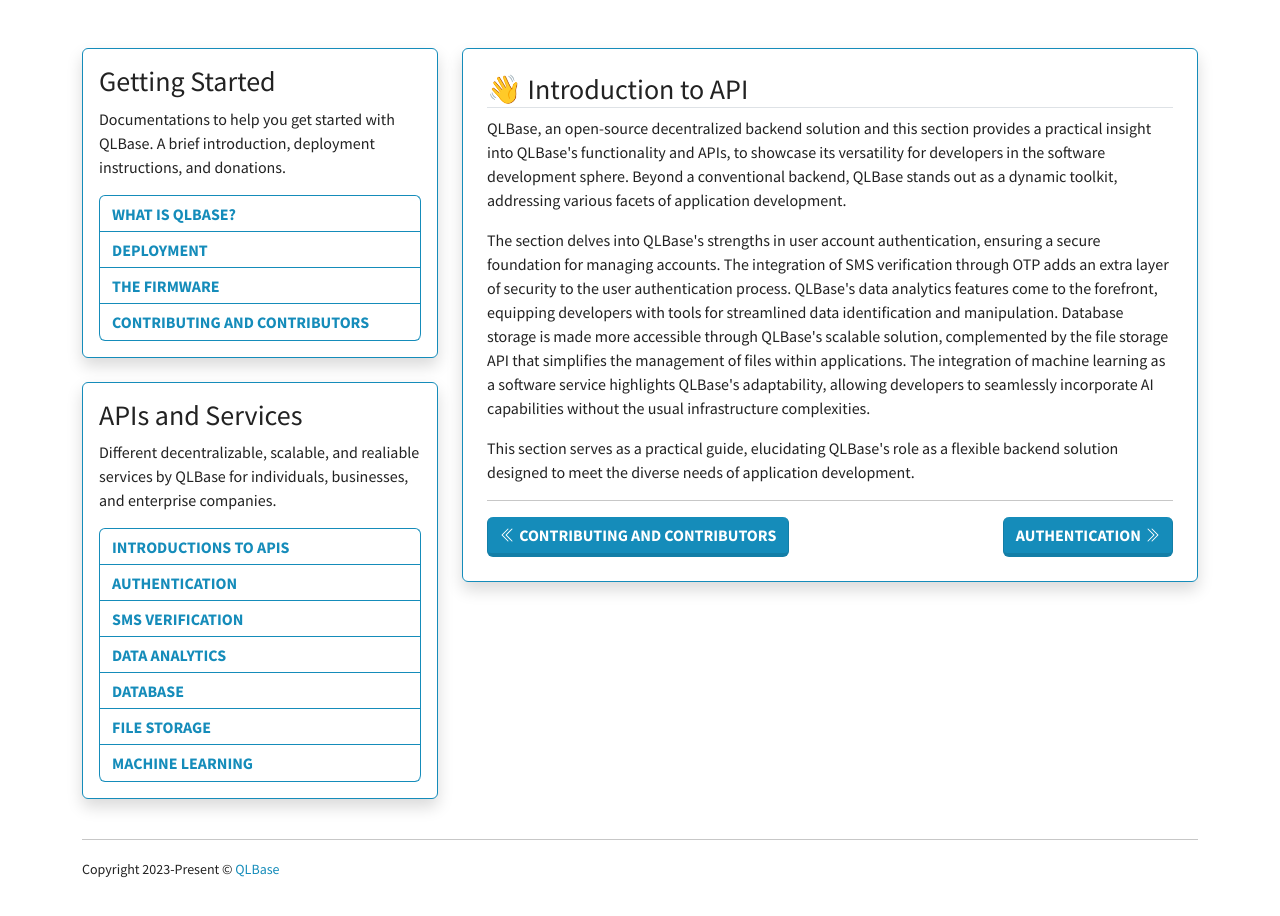
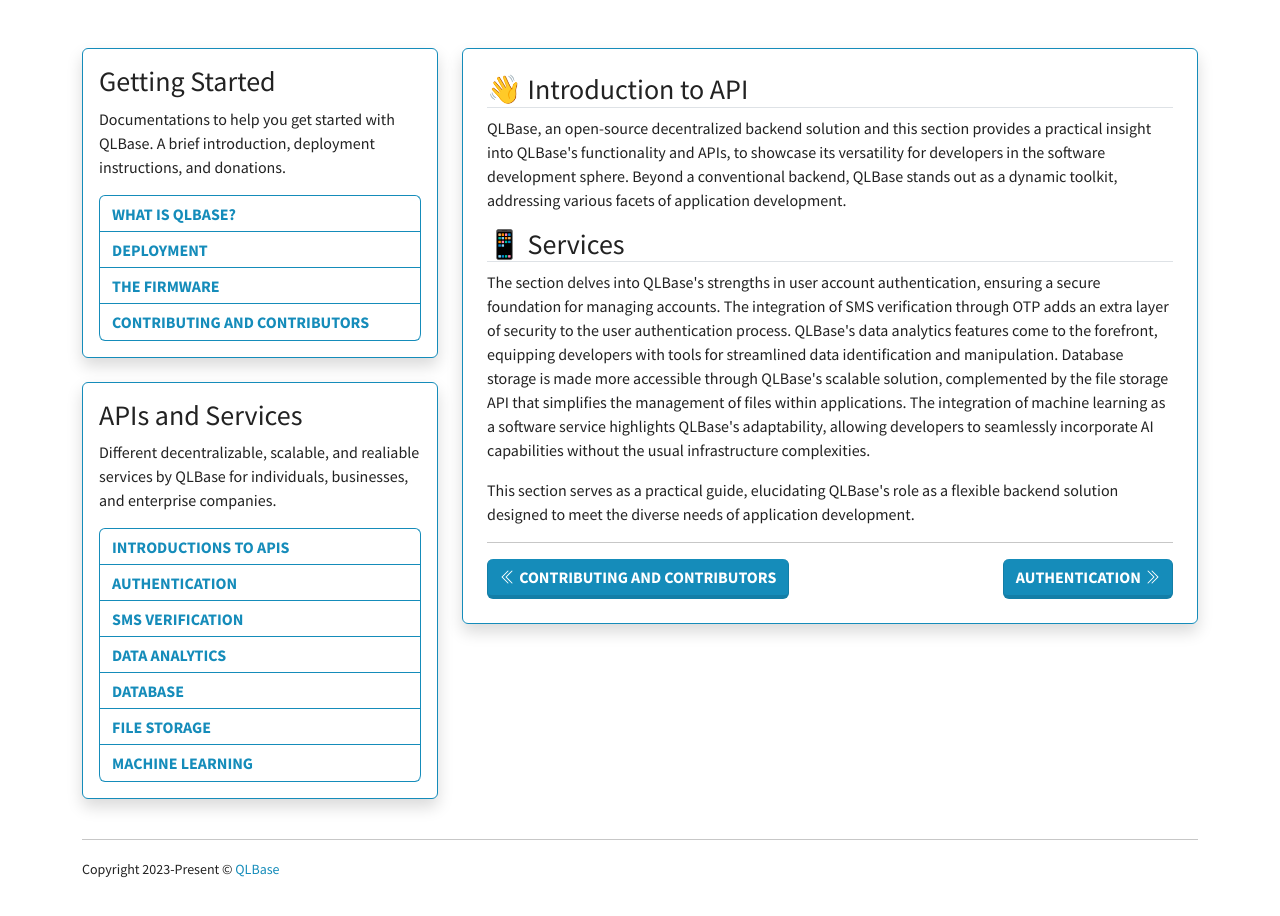
Before and after one commit to nthnn/QLBase, a Vue app in the folder documentations/: page /intro-api in a window 1280 px wide. Shown: the top 916 px of the page. Built offline with nearby package versions, Linux system fonts and the light colour scheme.

Commit message:
Improvements on documentation pages.

```diff
--- a/documentations/src/views/Contribs.vue
+++ b/documentations/src/views/Contribs.vue
@@ -37,7 +37,7 @@
     </ol>
     <br/>
 
-    <h3 class="border-bottom">👥Contributors</h3>
+    <h3 class="border-bottom">👥 Contributors</h3>
     <p>Finally, this section acknowledges and celebrates the individuals who have made significant contributions to the development and success of the project. Meet the dedicated and talented team members, developers, and collaborators who have played key roles in bringing QLBase to life and advancing its objectives.</p>
     <ul>
         <li><a href="https://github.com/nthnn" target="_blank" class="text-decoration-none">Nathanne Isip</a> &mdash; Original Author, Developer</li>
--- a/documentations/src/views/Firmware.vue
+++ b/documentations/src/views/Firmware.vue
@@ -6,12 +6,13 @@
     <h3 class="border-bottom">⚡ Components</h3>
     <p>The SMS OTP (Short Message Service One-Time Password) firmware, an integral part of the QLBase system, relies on a concise and efficient hardware setup. This essential framework necessitates the utilization of just two key components, namely the Arduino UNO development board and the SIM900 GSM/GPRS UNO Shield.</p>
 
-    <div class="row mb-4">
+    <div class="row">
         <div class="col-md-6">
             <div class="card card-body">
                 <img src="@/assets/board-arduino-uno.png" width="100%" />
                 <b class="card-title" align="center">Arduino UNO</b>
             </div>
+            <br/>
         </div>
 
         <div class="col-md-6">
@@ -19,6 +20,7 @@
                 <img src="@/assets/board-sim900-shield.png" width="100%" />
                 <b class="card-title" align="center">SIM900 GSM/GPRS Shield</b>
             </div>
+            <br/>
         </div>
     </div>
 
@@ -59,7 +61,7 @@
     <p>For more information about using the SIM900 GSM/GPRS shield, please refer to this <a href="https://lastminuteengineers.com/sim900-gsm-shield-arduino-tutorial/" target="_blank" class="text-decoration-none">article</a>.</p>
     <br/>
 
-    <h3 class="border-bottom">📡Uploading the Firmware</h3>
+    <h3 class="border-bottom">📡 Uploading the Firmware</h3>
     <p>In this crucial steps, we will guide you through the process of uploading the SMS OTP firmware to your Arduino UNO with the SIM900 shield. This action is pivotal for enabling secure user authentication through SMS OTP for QLBase.</p>
     <ol>
         <li>Begin by installing <a href="https://code.visualstudio.com/" target="_blank" class="text-decoration-none">Visual Studio Code</a>, a versatile and powerful integrated development environment (IDE).</li>
--- a/documentations/src/views/IntroToAPI.vue
+++ b/documentations/src/views/IntroToAPI.vue
@@ -1,6 +1,8 @@
 <template>
     <h3 class="border-bottom">👋 Introduction to API</h3>
     <p>QLBase, an open-source decentralized backend solution and this section provides a practical insight into QLBase's functionality and APIs, to showcase its versatility for developers in the software development sphere. Beyond a conventional backend, QLBase stands out as a dynamic toolkit, addressing various facets of application development.</p>
+
+    <h3 class="border-bottom">📱 Services</h3>
     <p>The section delves into QLBase's strengths in user account authentication, ensuring a secure foundation for managing accounts. The integration of SMS verification through OTP adds an extra layer of security to the user authentication process. QLBase's data analytics features come to the forefront, equipping developers with tools for streamlined data identification and manipulation. Database storage is made more accessible through QLBase's scalable solution, complemented by the file storage API that simplifies the management of files within applications. The integration of machine learning as a software service highlights QLBase's adaptability, allowing developers to seamlessly incorporate AI capabilities without the usual infrastructure complexities.</p>
     <p>This section serves as a practical guide, elucidating QLBase's role as a flexible backend solution designed to meet the diverse needs of application development.</p>
 
```
